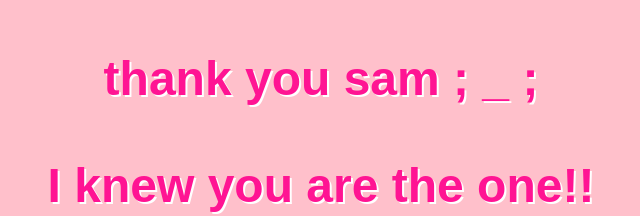
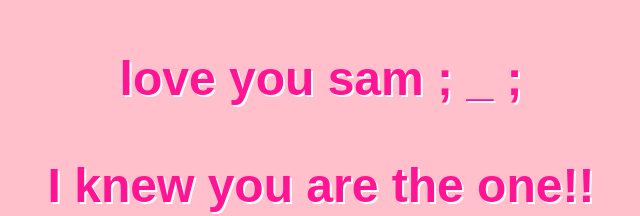
Before and after one commit to me-is-mukul/valentines, a plain HTML site: page yes_page.html in a window 1280 px wide. Shown: the part 119-335 px from the top of the page, without its empty margins (319-959 px from the left). Drawn offline with Linux system fonts and the light colour scheme.

Commit message:
initial commit

```diff
--- a/yes_page.html
+++ b/yes_page.html
@@ -7,7 +7,7 @@
     <link rel="stylesheet" href="style_yes.css">
 </head>
 <body>
-    <h1>thank you sam ; _ ; </h1>
+    <h1>love you sam ; _ ; </h1>
     <h1>I knew you are the one!!</h1>
     <img src="https://media1.tenor.com/m/RyGygfZq-6cAAAAC/love.gif" alt="hehe">
 </body>
```
